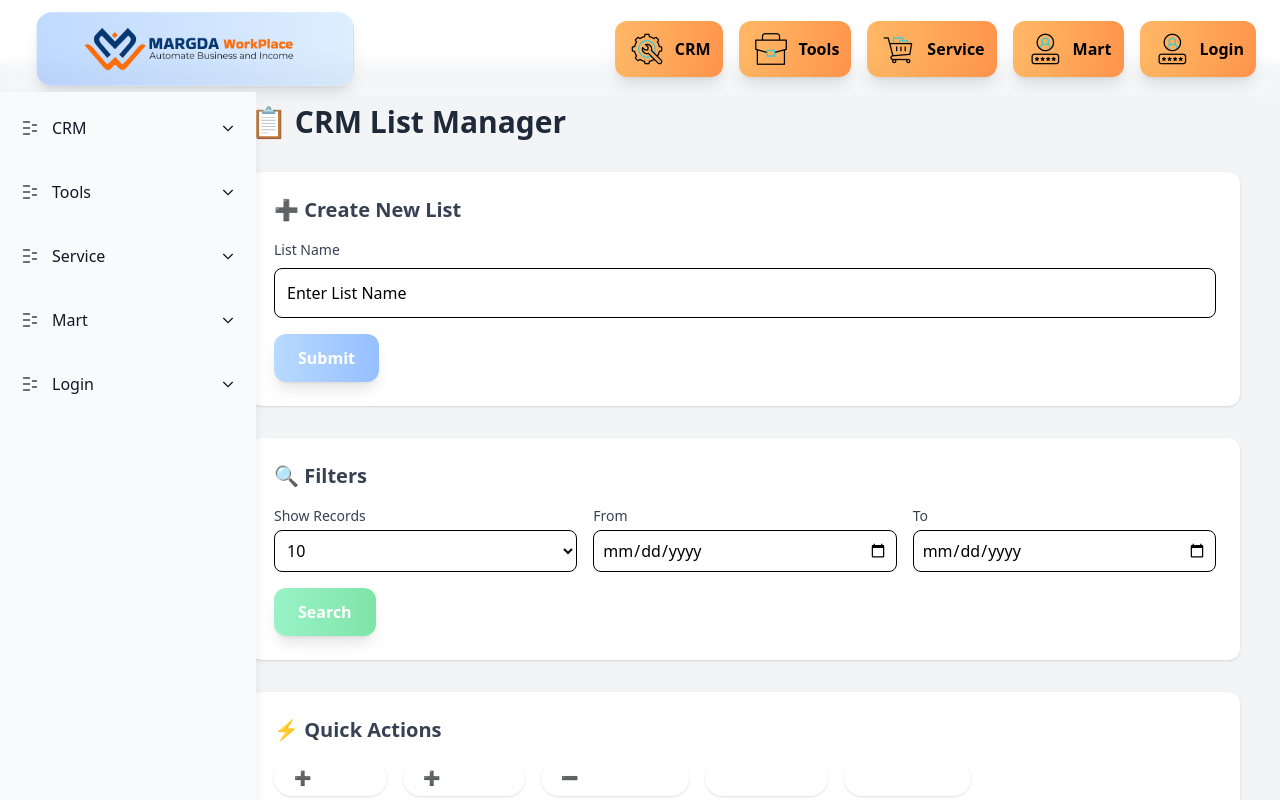
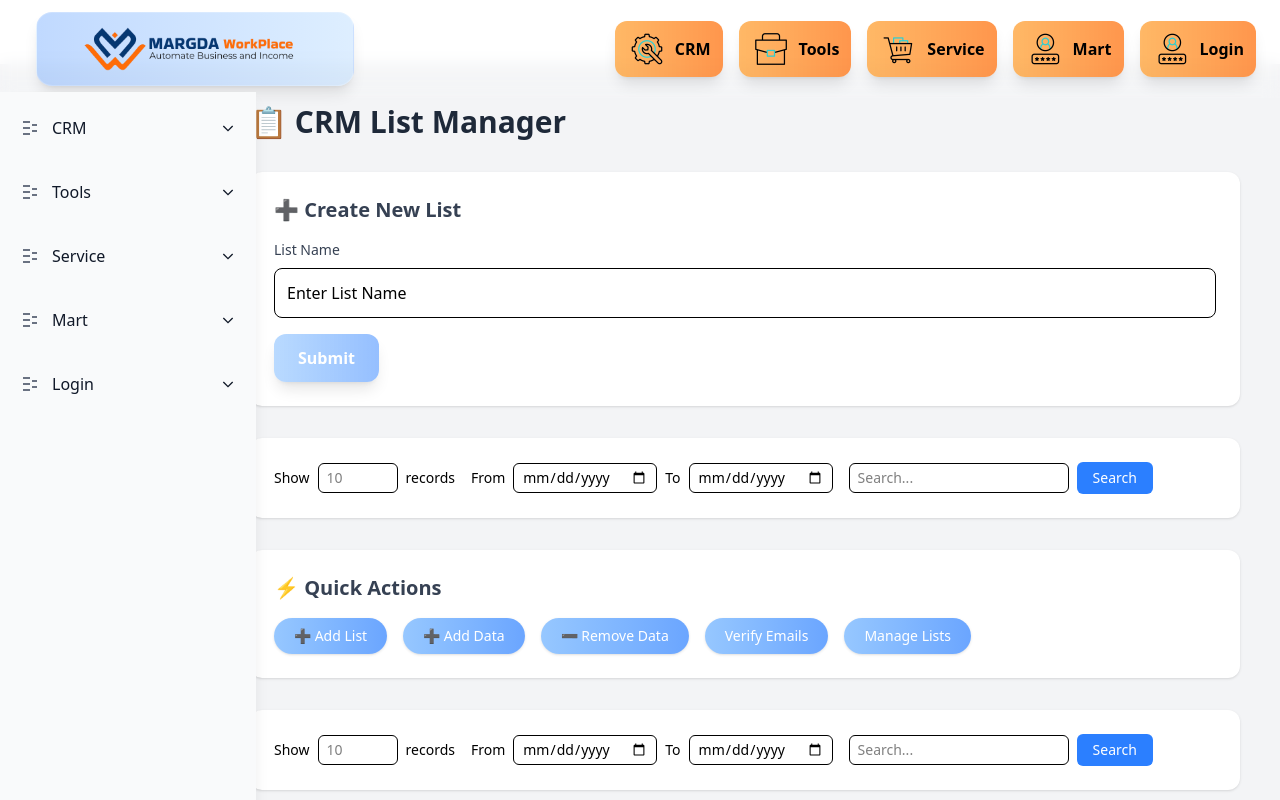
Before and after one commit to margda-workplace/margda, a Next.js app: page /crm in a window 1280 px wide. Shown: the top 800 px of the page. Built offline with nearby package versions, Linux system fonts and the light colour scheme.

Commit message:
Chenged the addList section

```diff
--- a/src/app/components/addList.js
+++ b/src/app/components/addList.js
@@ -22,11 +22,14 @@ const AddList = () => {
   };
 
   return (
+    <div className="overflow-x-hidden">
+      {" "}
+      {/* Prevent horizontal scroll globally */}
       <motion.div
         initial="hidden"
         animate={mounted ? "visible" : "hidden"}
         variants={variants}
-      className="w-full px-4 sm:px-6 lg:pl-[250px] lg:pr-10 py-10 bg-gray-100 mt-16"
+        className="w-screen px-4 sm:px-6 lg:pl-[250px] lg:pr-10 py-10 bg-gray-100 mt-16"
       >
         <div className="max-w-[1440px] mx-auto space-y-8">
           <h1 className="text-3xl font-semibold text-gray-800">
@@ -35,7 +38,9 @@ const AddList = () => {
 
           {/* Section: Form */}
           <motion.div className="bg-white p-6 rounded-xl shadow space-y-4">
-          <h2 className="text-xl font-semibold text-gray-700">➕ Create New List</h2>
+            <h2 className="text-xl font-semibold text-gray-700">
+              ➕ Create New List
+            </h2>
             <form
               onSubmit={(e) => {
                 e.preventDefault();
@@ -43,7 +48,10 @@ const AddList = () => {
               }}
             >
               <div className="mb-4">
-              <label className="block mb-2 text-sm font-medium text-gray-700" htmlFor="listName">
+                <label
+                  className="block mb-2 text-sm font-medium text-gray-700"
+                  htmlFor="listName"
+                >
                   List Name
                 </label>
                 <input
@@ -63,48 +71,60 @@ const AddList = () => {
           </motion.div>
 
           {/* Section: Filters */}
-        <motion.div className="bg-white p-6 rounded-xl shadow space-y-4">
-          <div className="flex items-center justify-between">
-            <h2 className="text-xl font-semibold text-gray-700">🔍 Filters</h2>
-            <button
-              className="md:hidden text-sm text-blue-600 underline"
-              onClick={() => setShowMobileFilters(!showMobileFilters)}
+          <motion.div
+            initial={{ opacity: 0, y: 10 }}
+            animate={{ opacity: 1, y: 0 }}
+            transition={{ duration: 0.6, delay: 0.3 }}
+            className="bg-white p-6 rounded-xl shadow flex flex-col sm:flex-row sm:items-center gap-4"
           >
-              {showMobileFilters ? "Hide Filters" : "Show Filters"}
-            </button>
+            {/* Show Records */}
+            <div className="flex flex-col sm:flex-row items-start sm:items-center gap-2 w-full sm:w-auto">
+              <label className="text-sm font-medium">Show</label>
+              <input
+                type="number"
+                min={1}
+                className="w-full sm:w-20 px-2 py-1 border rounded-md text-sm"
+                placeholder="10"
+              />
+              <span className="text-sm">records</span>
             </div>
-          <div className={`${showMobileFilters ? "block" : "hidden"} md:block`}>
-            <div className="grid grid-cols-1 md:grid-cols-3 gap-4">
-              <div>
-                <label className="block mb-1 text-sm text-gray-700">Show Records</label>
-                <select className="w-full border rounded-lg p-2">
-                  <option>10</option>
-                  <option>25</option>
-                  <option>50</option>
-                  <option>100</option>
-                </select>
+
+            {/* Date Range */}
+            <div className="flex flex-col sm:flex-row items-start sm:items-center gap-2 w-full sm:w-auto">
+              <div className="flex items-center gap-2 w-full sm:w-auto">
+                <label className="text-sm font-medium">From</label>
+                <input
+                  type="date"
+                  className="w-full sm:w-auto px-2 py-1 border rounded-md text-sm"
+                />
               </div>
-              <div>
-                <label className="block mb-1 text-sm text-gray-700">From</label>
-                <input type="date" className="w-full border rounded-lg p-2" />
-              </div>
-              <div>
-                <label className="block mb-1 text-sm text-gray-700">To</label>
-                <input type="date" className="w-full border rounded-lg p-2" />
+              <div className="flex items-center gap-2 w-full sm:w-auto">
+                <label className="text-sm font-medium">To</label>
+                <input
+                  type="date"
+                  className="w-full sm:w-auto px-2 py-1 border rounded-md text-sm"
+                />
               </div>
             </div>
-            <div className="mt-4">
-              <Button
-                text="Search"
-                bgColor="bg-gradient-to-l from-green-500/50 to-green-400/40"
+
+            {/* Search */}
+            <div className="flex flex-col sm:flex-row items-start sm:items-center gap-2 w-full sm:w-auto">
+              <input
+                type="text"
+                className="w-full sm:w-auto px-2 py-1 border rounded-md text-sm"
+                placeholder="Search..."
               />
-            </div>
+              <button className="bg-blue-500 text-white px-4 py-1.5 rounded-md text-sm hover:bg-blue-600">
+                Search
+              </button>
             </div>
           </motion.div>
 
           {/* Section: Quick Actions */}
           <motion.div className="bg-white p-6 rounded-xl shadow">
-          <h2 className="text-xl font-semibold mb-4 text-gray-700">⚡ Quick Actions</h2>
+            <h2 className="text-xl font-semibold mb-4 text-gray-700">
+              ⚡ Quick Actions
+            </h2>
             <div className="flex flex-wrap gap-4">
               {[
                 { text: "➕ Add List", color: "blue" },
@@ -115,7 +135,7 @@ const AddList = () => {
               ].map((btn, idx) => (
                 <button
                   key={idx}
-                className={`bg-gradient-to-l from-${btn.color}-500/70 to-${btn.color}-400/60 rounded-full px-5 py-2 text-sm font-medium text-white shadow hover:scale-105 transition-transform`}
+                  className={`bg-gradient-to-l from-blue-500/70 to-blue-400/60 rounded-full px-5 py-2 text-sm font-medium text-white shadow hover:scale-105 transition-transform`}
                 >
                   {btn.text}
                 </button>
@@ -130,7 +150,6 @@ const AddList = () => {
             transition={{ duration: 0.6, delay: 0.3 }}
             className="bg-white p-6 rounded-xl shadow flex flex-wrap items-center gap-4"
           >
-          {/* Show N Records */}
             <div className="flex items-center space-x-2">
               <label className="text-sm font-medium">Show</label>
               <input
@@ -142,15 +161,19 @@ const AddList = () => {
               <span className="text-sm">records</span>
             </div>
 
-          {/* Date Range */}
             <div className="flex items-center space-x-2">
               <label className="text-sm font-medium">From</label>
-            <input type="date" className="px-2 py-1 border rounded-md text-sm" />
+              <input
+                type="date"
+                className="px-2 py-1 border rounded-md text-sm"
+              />
               <label className="text-sm font-medium">To</label>
-            <input type="date" className="px-2 py-1 border rounded-md text-sm" />
+              <input
+                type="date"
+                className="px-2 py-1 border rounded-md text-sm"
+              />
             </div>
 
-          {/* Search */}
             <div className="flex items-center space-x-2">
               <input
                 type="text"
@@ -165,7 +188,10 @@ const AddList = () => {
 
           {/* Section: Table */}
           <motion.div className="bg-white p-6 rounded-xl shadow overflow-x-auto">
-          <h2 className="text-xl font-semibold mb-4 text-gray-700">📄 Lists Overview</h2>
+            <h2 className="text-xl font-semibold mb-4 text-gray-700">
+              📄 Lists Overview
+            </h2>
+            <div className="min-w-full">
               <table className="min-w-full text-sm text-left border rounded-lg overflow-hidden">
                 <thead className="bg-gray-100 text-gray-700 font-semibold uppercase text-xs">
                   <tr>
@@ -187,8 +213,10 @@ const AddList = () => {
                   </tr>
                 </thead>
                 <tbody className="bg-white divide-y divide-gray-100">
-              {[{ status: "✅ List2", records: 2 }, { status: "❌ List1", records: 100 }].map(
-                (row, i) => (
+                  {[
+                    { status: "✅ List2", records: 2 },
+                    { status: "❌ List1", records: 100 },
+                  ].map((row, i) => (
                     <tr key={i}>
                       <td className="p-3">
                         <span
@@ -215,10 +243,10 @@ const AddList = () => {
                         </a>
                       </td>
                     </tr>
-                )
-              )}
+                  ))}
                 </tbody>
               </table>
+            </div>
           </motion.div>
 
           {/* Section: Pagination */}
@@ -232,6 +260,7 @@ const AddList = () => {
           </motion.div>
         </div>
       </motion.div>
+    </div>
   );
 };
 
```
Lines whose indentation alone changed are shown as unchanged.
